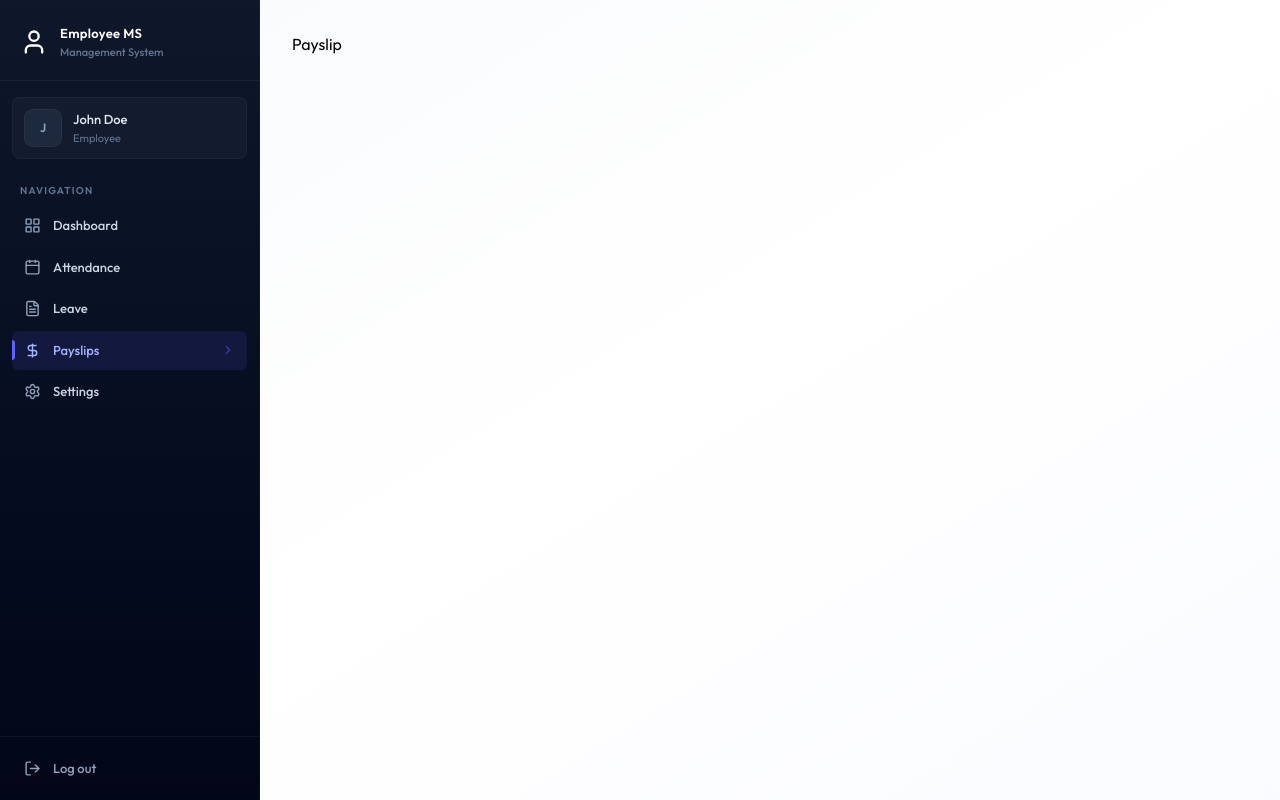
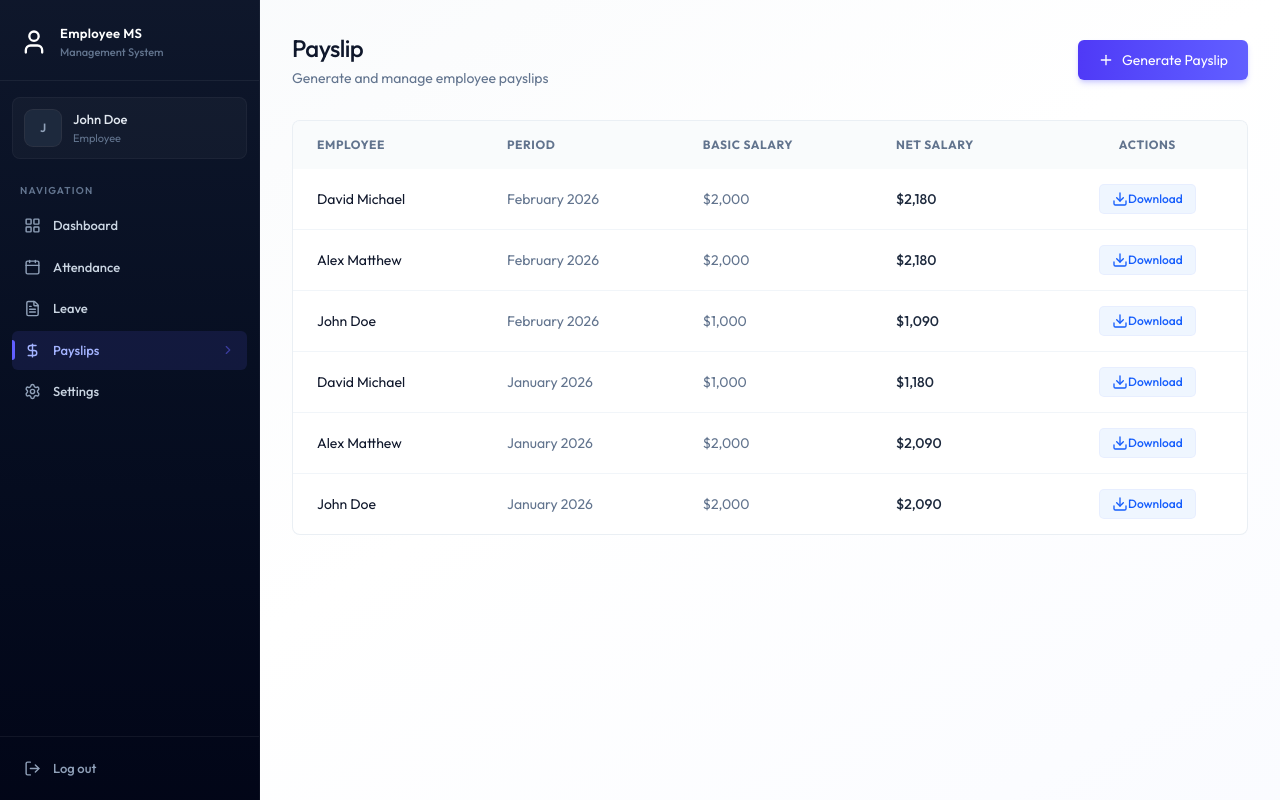
Before and after one commit to PRIYANSHU2569/FULLSTACK-EMS, a React (Vite) app: page /payslips in a window 1280 px wide. Built offline with nearby package versions, Linux system fonts and the light colour scheme.

Commit message:
Payslip page  UI completed

```diff
--- /dev/null
+++ b/src/components/payslip/GeneratePayslipForm.jsx
@@ -0,0 +1,115 @@
+import { Loader, Loader2, Plus, X } from "lucide-react";
+import React from "react";
+import { useState } from "react";
+
+const GeneratePayslipForm = ({ employees, onSuccess }) => {
+  const [isOpen, setIsOpen] = useState(false);
+  const [loading, setLoading] = useState(false);
+
+  if (!isOpen) {
+    return (
+      <button
+        onClick={() => setIsOpen(true)}
+        className="btn-primary flex items-center gap-2"
+      >
+        <Plus className="w-4 h-4" />
+        Generate Payslip
+      </button>
+    );
+
+  }
+  const handleSubmit =async(e)=>{
+    e.preventDefault();
+  }
+  return (
+    <div className="fixed inset-0 bg-black/40 backdrop-blur-sm flex items-center justify-center z-50 p-4">
+      <div className="card max-w-lg w-full p-6 animate-slide-up">
+        <div className="flex justify-between items-center mb-6">
+          <h3 className="text-lg font-bold text-slate-900">
+            Generate Monthly Payslip
+          </h3>
+          <button
+            onClick={() => setIsOpen(false)}
+            className="text-slate-400 hover:text-slate-600 p-1"
+          >
+            <X size={20} />
+          </button>
+        </div>
+        <form onSubmit={handleSubmit} className="space-y-4">
+          {/*select employee */}
+          <div>
+            <label className="block text-sm font-medium text-slate-700 mb-2">
+              Employee
+            </label>
+            <select name="employeeId" required>
+              {employees.map((e) => (
+                <option key={e.id} value={e.id}>
+                  {e.firstName} {e.lastName} ({e.position})
+                </option>
+              ))}
+            </select>
+          </div>
+          {/*select month and year */}
+          <div>
+            <div>
+              <label className="block text-sm font-medium text-slate-700 mb-2">
+                Month
+              </label>
+              <select name="month">
+                {Array.from({ length: 12 }, (_, i) => i + 1).map((m) => (
+                  <option key={m} value={m}>
+                    {m}
+                  </option>
+                ))}
+              </select>
+            </div>
+            <div>
+              <label className="block text-sm font-medium text-slate-700 mb-2">
+                Year
+              </label>
+              <input type="number" name="year" defaultValue={new Date().getFullYear()} />
+
+            </div>
+          </div>
+
+
+          {/*basic Salary*/}
+          <div>
+              <label className="block text-sm font-medium text-slate-700 mb-2">
+                Basic Salary
+              </label>
+              <input type="number" name="basicSalary" required placeholder="5000" />
+
+            </div>
+             {/*Allowances and deduction */}
+             <div className="grid grid-cols-2 gap-4">
+                  <label className="block text-sm font-medium text-slate-700 mb-2">
+                Allowances
+              </label>
+              <input type="number" name="allowances" defaultValue="0" />
+             </div>
+             <div className="grid grid-cols-2 gap-4">
+                  <label className="block text-sm font-medium text-slate-700 mb-2">
+                Deductions
+              </label>
+              <input type="number" name="deductions" defaultValue="0" />
+             </div>
+          {/*button */}
+          <div>
+            <div className="flex justify-end gap-3 pt-2">
+              <button onClick={()=>setIsOpen(false)} type="button" className="btn-secondary">
+                   Cancel
+              </button>
+              <button disabled={loading} type="submit" className="btn-primary flex items-center">
+                {loading && <Loader2 className="w-4 h-4 mr-2 animate-spin"/>}
+                Generate
+              </button>
+            </div>
+          </div>
+        </form>
+      </div>
+    </div>
+  );
+};
+
+export default GeneratePayslipForm;
--- /dev/null
+++ b/src/components/payslip/PayslipList.jsx
@@ -0,0 +1,67 @@
+import { Download } from "lucide-react";
+import React from "react";
+import { format } from "date-fns";
+
+const PayslipList = ({ payslips, isAdmin }) => {
+  return (
+    <div className="card overflow-hidden">
+      <div className="overflow-x-auto">
+        <table className="table-modern">
+          <thead>
+            <tr>
+              {isAdmin && <th>Employee</th>}
+              <th>Period</th>
+              <th>Basic Salary</th>
+              <th>Net Salary</th>
+
+              <th className="text-center">Actions</th>
+            </tr>
+          </thead>
+          <tbody>
+            {payslips.length === 0 ? (
+              <tr>
+                <td
+                  colSpan={isAdmin ? 5 : 4}
+                  className="text-center py-12 text-slate-400"
+                >
+                  No payslips found
+                </td>
+              </tr>
+            ) : (
+              payslips.map((payslip) => {
+                return (
+                  <tr key={payslip._id || payslip.id}>
+                    {isAdmin && (
+                      <td className="text-slate-900">
+                        {payslip.employee?.firstName}{" "}
+                        {payslip.employee?.lastName}
+                      </td>
+                    )}
+                    <td className=" text-slate-500">
+                      {format(
+                        new Date(payslip.year, payslip.month - 1),
+                        "MMMM yyyy",
+                      )}
+                    </td>
+                    <td className=" text-slate-500">
+                      ${payslip.basicSalary.toLocaleString()}
+                    </td>
+                    <td className="font-medium text-slate-800">
+                      ${payslip.netSalary.toLocaleString()}
+                    </td>
+                    <td className="text-center">
+                      <button onClick={()=>window.open(`/print/payslips/${payslip._id || payslip.id}`)}
+                       className="inline-flex items-center px-3 py-1.5 text-xs font-medium rounded text-blue-600 bg-blue-50 hover:bg-blue-100 transition-colors ring-1 ring-blue-600/10"><Download className="w-4 h-4" />Download</button>
+                    </td>
+                  </tr>
+                );
+              })
+            )}
+          </tbody>
+        </table>
+      </div>
+    </div>
+  );
+};
+
+export default PayslipList;
--- a/src/pages/Payslip.jsx
+++ b/src/pages/Payslip.jsx
@@ -1,8 +1,51 @@
+
+import { useCallback, useEffect, useState } from "react"
+import Loading from "../components/Loading"
+import { dummyPayslipData, dummyEmployeeData } from "../assets/assets.jsx"
+import PayslipList from "../components/payslip/PayslipList.jsx"
+import GeneratePayslipForm from "../components/payslip/GeneratePayslipForm.jsx"
+
+const Payslip = () => {
+  const [payslips, setPayslips] = useState([])
+  const [employees, setEmployees] = useState([])
+  const [loading, setLoading] = useState(true)
+  const isAdmin = true;
+  const fetchPayslips = useCallback(async () => {
+    setPayslips(dummyPayslipData)
+    setTimeout(() => {
+      setLoading(false)
+    }, 1000)
+  }, [])
+
+  useEffect(() => {
+    fetchPayslips()
+  }, [fetchPayslips])
+  useEffect(() => {
+    if (isAdmin) setEmployees(dummyEmployeeData)
+  }, [isAdmin])
+
+  if (loading) {
+    return <Loading />
+  }
 
 
-const Payslip = () => {
+
+
+
   return (
-    <div>Payslip</div>
+    <div className="animate-fade-in">
+      <div className="flex flex-col gap-4 sm:flex-row justify-between  sm:items-center items-start mb-8">
+        <div>
+          <h1 className="page-title">Payslip</h1>
+          <p className="page-subtitle">
+            {isAdmin
+              ? "Generate and manage employee payslips" : "Your payslip history"}
+          </p>
+        </div>
+        {isAdmin && <GeneratePayslipForm employees={employees} onSuccess={fetchPayslips} />}
+      </div>
+      <PayslipList payslips={payslips} isAdmin={isAdmin} />
+    </div>
   )
 }
 
```
